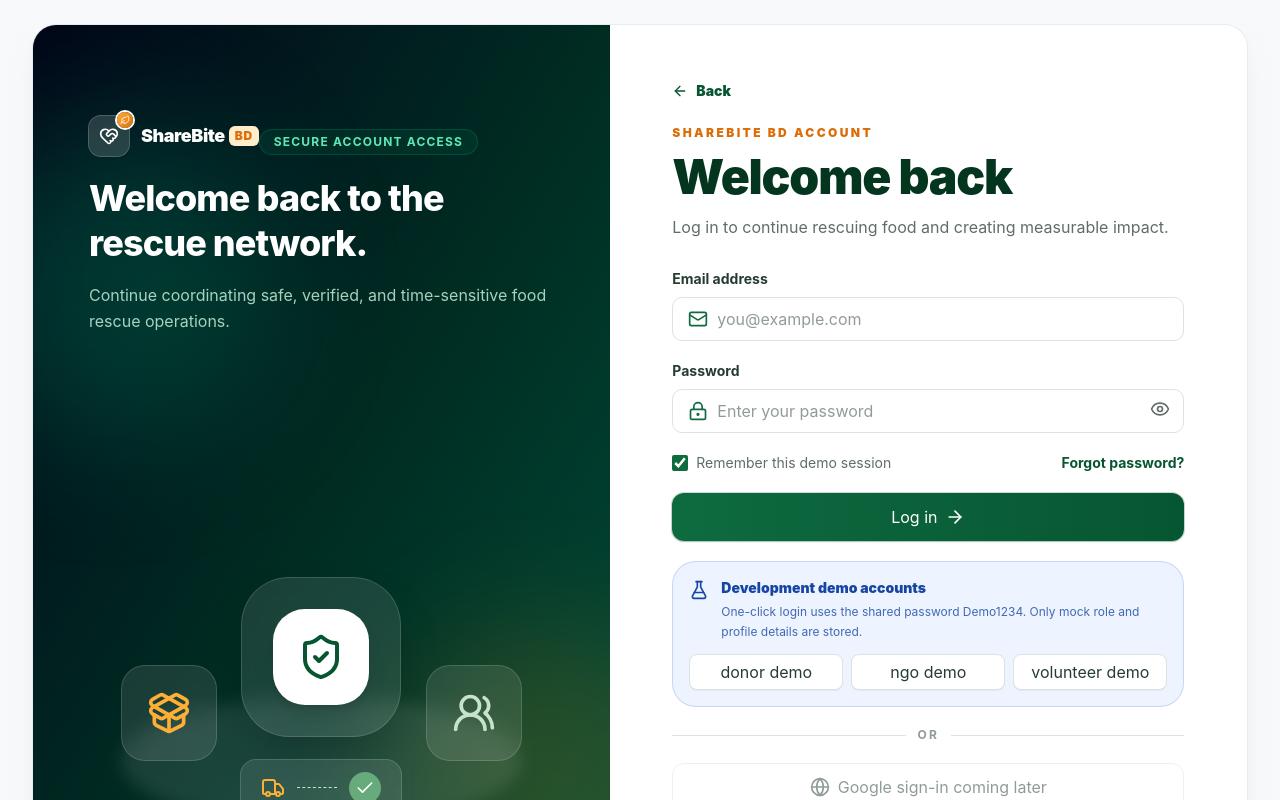
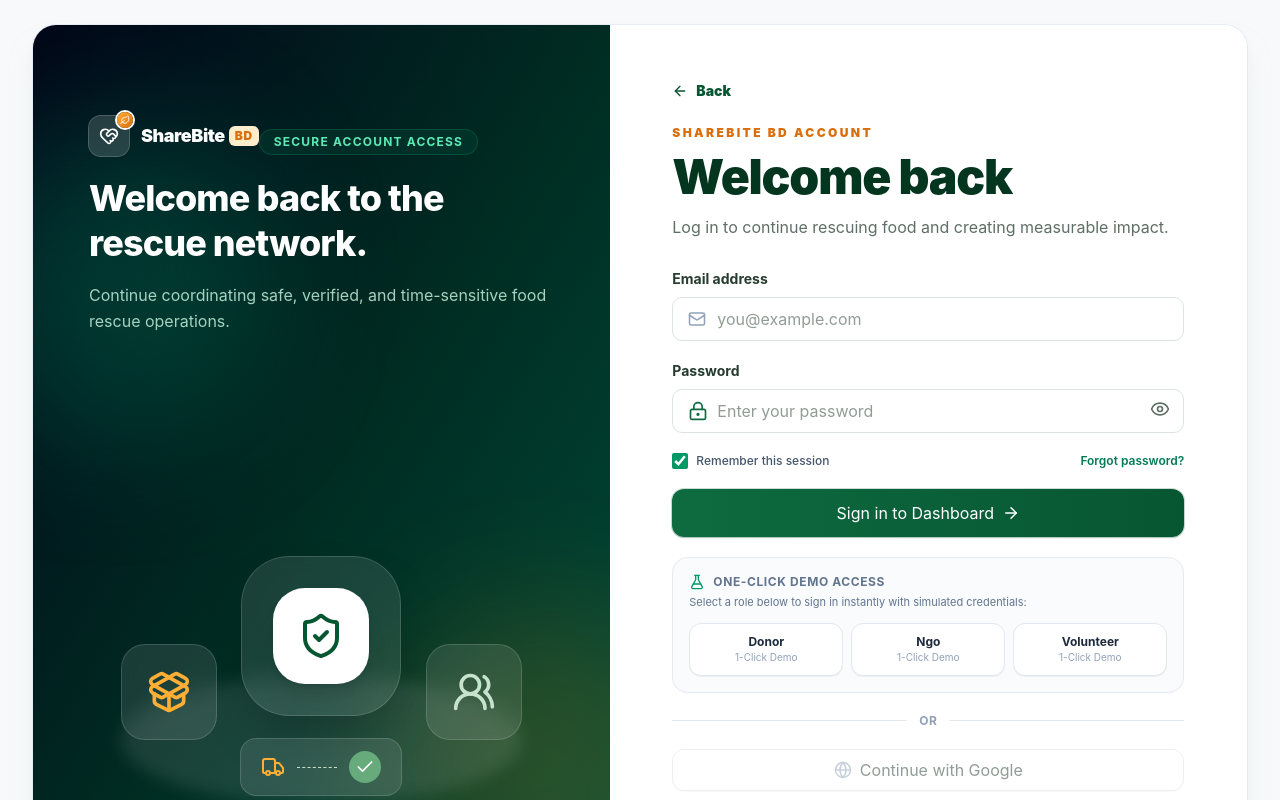
Before and after one commit to mahamudul-hasan7/shearbitebd, a Next.js app: page /login in a window 1280 px wide. Shown: the top 800 px of the page. Built offline with nearby package versions, Linux system fonts and the light colour scheme.

Commit message:
feat(auth): optimize login form fields and client-side error states

```diff
--- a/src/components/auth/login-form.tsx
+++ b/src/components/auth/login-form.tsx
@@ -89,8 +89,9 @@ export function LoginForm() {
         autoComplete="email"
         required
         error={errors.email}
-        leftIcon={<Mail className="size-5" />}
+        leftIcon={<Mail className="size-4.5 text-slate-400" />}
       />
+
       <PasswordInput
         value={password}
         onChange={(event) => {
@@ -101,57 +102,69 @@ export function LoginForm() {
       />
 
       <div className="flex flex-wrap items-center justify-between gap-3 text-sm">
-        <label className="flex cursor-pointer items-center gap-2 text-muted-600">
+        <label className="flex cursor-pointer items-center gap-2 text-slate-600 text-xs font-medium">
           <input
             type="checkbox"
             checked={remember}
             onChange={(event) => setRemember(event.target.checked)}
-            className="size-4 rounded border-line accent-brand-600"
+            className="size-4 rounded border-slate-300 text-emerald-600 focus:ring-emerald-500 accent-emerald-600"
           />
-          Remember this demo session
+          Remember this session
         </label>
-        <Link href={ROUTES.auth.forgotPassword} className="font-bold text-brand-700 hover:text-brand-800">
+        <Link href={ROUTES.auth.forgotPassword} className="text-xs font-semibold text-emerald-700 hover:text-emerald-800 transition-colors">
           Forgot password?
         </Link>
       </div>
 
-      <Button type="submit" size="lg" fullWidth rightIcon={<ArrowRight className="size-5" />} disabled={loading}>
-        {loading ? "Opening workspace..." : "Log in"}
+      <Button type="submit" size="lg" fullWidth rightIcon={<ArrowRight className="size-4.5" />} disabled={loading}>
+        {loading ? "Authenticating..." : "Sign in to Dashboard"}
       </Button>
 
+      {/* Quick Demo Switcher */}
       {process.env.NODE_ENV === "development" && (
-        <div className="rounded-3xl border border-info/20 bg-info-soft p-4">
-          <div className="flex items-start gap-3 text-info-strong">
-            <FlaskConical className="mt-0.5 size-5 shrink-0" />
-            <div>
-              <p className="text-sm font-black">Development demo accounts</p>
-              <p className="mt-1 text-xs leading-5 opacity-80">One-click login uses the shared password Demo1234. Only mock role and profile details are stored.</p>
-            </div>
+        <div className="rounded-2xl border border-slate-200/80 bg-slate-50/80 p-4">
+          <div className="flex items-center gap-2 text-xs font-bold uppercase tracking-wider text-slate-500">
+            <FlaskConical className="size-4 text-emerald-600" />
+            <span>One-Click Demo Access</span>
           </div>
-          <div className="mt-3 grid gap-2 sm:grid-cols-3">
+          <p className="mt-1 text-[11px] text-slate-500">
+            Select a role below to sign in instantly with simulated credentials:
+          </p>
+          <div className="mt-3 grid grid-cols-3 gap-2">
             {DEMO_ACCOUNTS.map((account) => (
-              <Button key={account.email} type="button" size="sm" variant="outline" onClick={() => handleDemoLogin(account)} disabled={loading}>
-                {account.role.toLowerCase()} demo
-              </Button>
+              <button
+                key={account.email}
+                type="button"
+                onClick={() => handleDemoLogin(account)}
+                disabled={loading}
+                className="group flex flex-col items-center justify-center rounded-xl border border-slate-200 bg-white p-2.5 shadow-2xs transition-all hover:border-emerald-500 hover:bg-emerald-50/50 hover:shadow-xs active:scale-95 disabled:pointer-events-none disabled:opacity-50"
+              >
+                <span className="text-xs font-bold text-slate-800 capitalize group-hover:text-emerald-700">
+                  {account.role.toLowerCase()}
+                </span>
+                <span className="text-[10px] text-slate-400 group-hover:text-emerald-600">
+                  1-Click Demo
+                </span>
+              </button>
             ))}
           </div>
         </div>
       )}
 
-      <div className="flex items-center gap-3 text-xs font-bold uppercase tracking-[0.18em] text-muted-400">
-        <span className="h-px flex-1 bg-line" />
+      <div className="flex items-center gap-3 text-xs font-bold uppercase tracking-wider text-slate-400">
+        <span className="h-px flex-1 bg-slate-200" />
         or
-        <span className="h-px flex-1 bg-line" />
+        <span className="h-px flex-1 bg-slate-200" />
       </div>
 
-      <Button type="button" size="lg" variant="outline" fullWidth leftIcon={<Globe className="size-5" />} disabled title="Google authentication will be connected with the backend.">
-        Google sign-in coming later
+      <Button type="button" size="md" variant="outline" fullWidth leftIcon={<Globe className="size-4.5 text-slate-400" />} disabled title="Google authentication will be connected with the backend.">
+        Continue with Google
       </Button>
 
-      <p className="text-center text-sm text-muted-600">
+      <p className="text-center text-xs sm:text-sm text-slate-600">
         Don&apos;t have an account?{" "}
-        <Link href={ROUTES.auth.roleSelection} className="font-black text-brand-700 hover:text-brand-800">
-          Create account
+        <Link href={ROUTES.auth.roleSelection} className="font-bold text-emerald-700 hover:text-emerald-800 transition-colors">
+          Create an account
         </Link>
       </p>
     </form>
```
